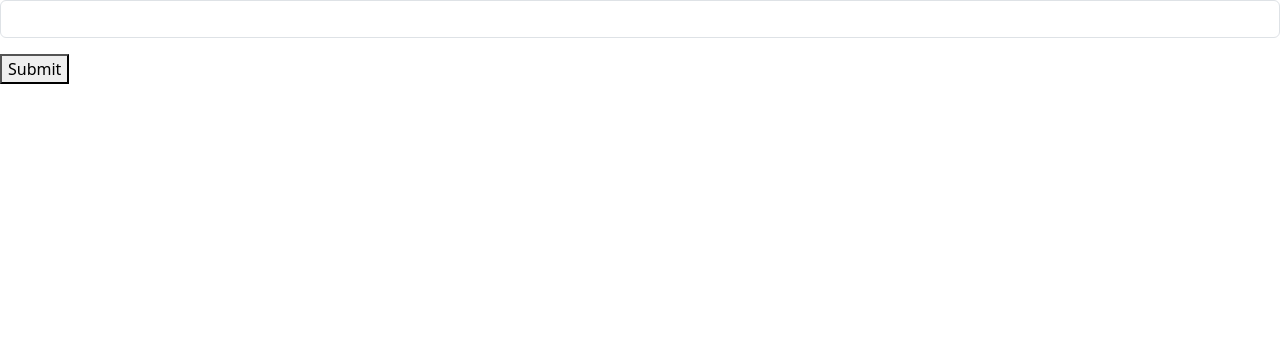
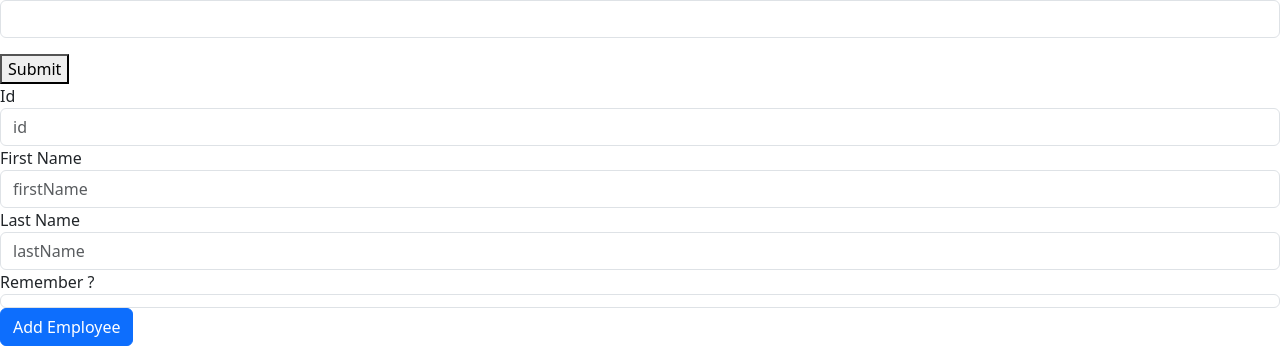
Before and after one commit to ThaiThienQuan/reactlearning, a React (Vite) app: page / in a window 1280 px wide. Shown: the part 1055-1414 px from the top of the page. Before the commit the page ends 1139 px from the top, so only its background shows below. Built offline with nearby package versions, Linux system fonts and the light colour scheme; no server answers.

Commit message:
Completed Demo useReducer 2.06

```diff
--- a/src/App.tsx
+++ b/src/App.tsx
@@ -8,6 +8,7 @@ import {ThemeProvider} from "./assets/ThemeContext.tsx";
 import DemoUseRef from "./demo/DemoUseRef.tsx";
 import DemoUseId from "./demo/DemoUseId.tsx";
 import DemoUseId_useRef from "./demo/DemoUseId_useRef.tsx";
+import DemoUseReducer from "./demo/DemoUseReducer.tsx";
 
 function App() {
 
@@ -23,6 +24,7 @@ function App() {
            </ThemeProvider>
            <DemoUseId/>
            <DemoUseId_useRef/>
+           <DemoUseReducer/>
         </>
     );
 }
--- a/src/demo/DemoUseReducer.tsx
+++ b/src/demo/DemoUseReducer.tsx
@@ -25,20 +25,32 @@ const reducer=(state,action)=>{
     case 'updateInput':
 
       return {...state,
-        inputValues:{...state.inputValues,[action.field]:[action.style]=='checkbox'?checked:[action.value]}
+        inputValues:{...state.inputValues,[action.field]:[action.checked]=='checkbox'?checked:[action.value]}
       };
 
     default:
-      break;
+      return state;
   }
 }
 export default function DemoUseReducer() {
 const [state, dispatch]=useReducer(reducer,initialState)
-}
-  const handleAddEmployee=()=>{
-
+  const handleAddEmployee=(e)=>{
+    e.preventDefault();
+    if (
+      state.inputValues.id&&
+      state.inputValues.firstName&&
+      state.inputValues.lastName)
+      {
+      dispatch({type:'addEmployee', payload:state.inputValues});
+    }
   }
-  const handleInputchange=()=>{
+  const handleInputchange=(e)=>{
+    dispatch({
+      type: 'updateInput',
+      field: e.target.name,
+      value: e.target.value,
+      checked:e.target.type
+    })
 
   }
   return (
@@ -51,7 +63,7 @@ const [state, dispatch]=useReducer(reducer,initialState)
             name="id"
             id="id"
             className={`form-control`}
-            value={state.inputValue.id}
+            value={state.inputValues.id}
             onChange={handleInputchange}
             placeholder="id"
           />
@@ -63,7 +75,7 @@ const [state, dispatch]=useReducer(reducer,initialState)
             name="firstName"
             id="firstName"
             className={`form-control`}
-            value={state.inputValue.firstName}
+            value={state.inputValues.firstName}
             onChange={handleInputchange}
             placeholder="firstName"
           />
@@ -75,29 +87,29 @@ const [state, dispatch]=useReducer(reducer,initialState)
             name="lastName"
             id="lastName"
             className={`form-control`}
-            value={state.inputValue.lastName}
+            value={state.inputValues.lastName}
             onChange={handleInputchange}
             placeholder="lastName"
           />
         </div>
-        <div className={`form-group`}>
+        <div>
           <label htmlFor="checked">Remember ? </label>
           <input
             type="checkbox"
             name="checked"
             id="checked"
             className={`form-control`}
-            checked={state.inputValue.checked}
+            checked={state.inputValues.checked}
             onChange={handleInputchange}
           />
         </div>
+        <button type="submit" className="btn btn-primary">Add Employee</button>
       </form>
       <ul className="list-group mt-3">
         {state.employees.map((employee,index)=>(
           <li key={index} className="list-group-item d-flex justify-content-between align-items-center" >
-{employee.id}
-{employee.firstName}
-{employee.lastName}
+{employee.id}-
+{employee.firstName + employee.lastName}-
 {employee.checked?'checked':'not check'}
 <button className="btn btn-danger" onClick={()=>dispatch({type:'deleteEmployee',index})}>Delete</button>
         </li>
```
